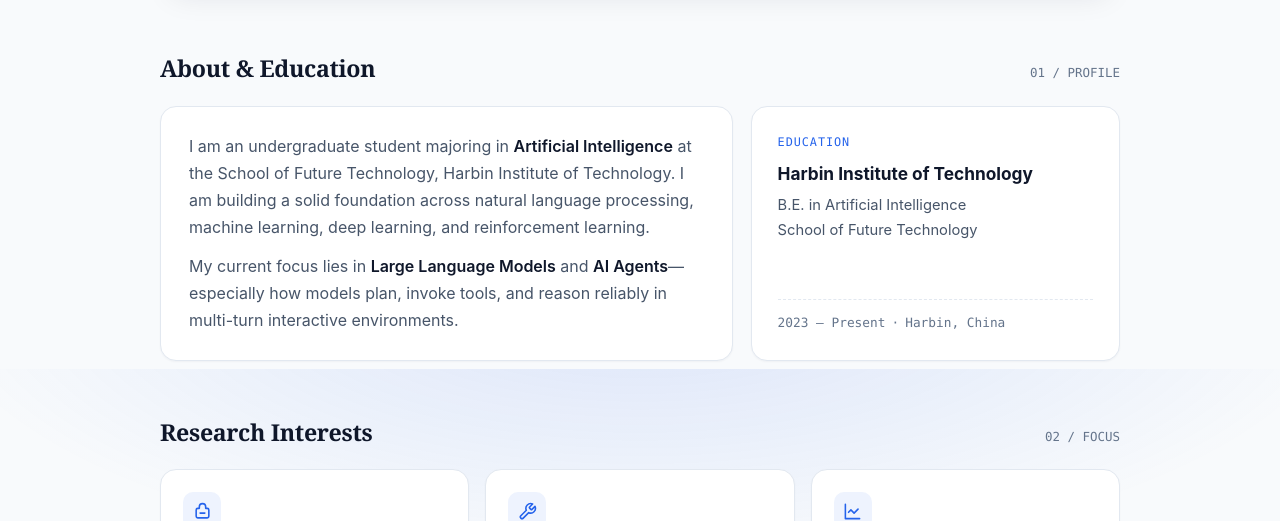
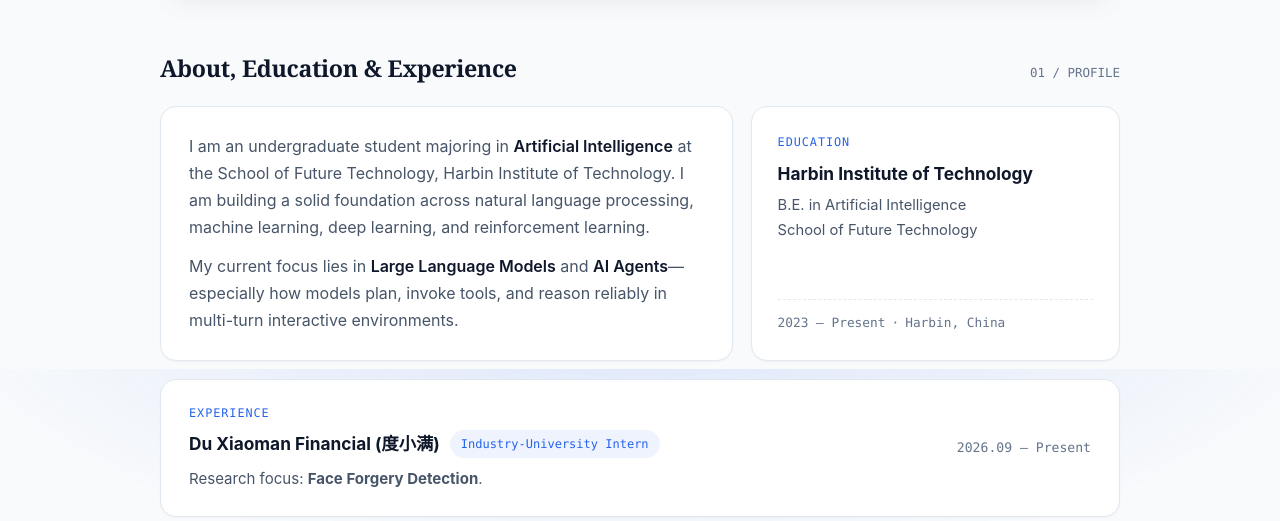
Before and after one commit to CryoLogicat/qunyaodu.github.io, a plain HTML site: page index.html in a window 1280 px wide. Shown: the part 431-952 px from the top of the page. Drawn offline with Linux system fonts and the light colour scheme.

Commit message:
Add Du Xiaoman internship experience

```diff
--- a/index.html
+++ b/index.html
@@ -528,6 +528,46 @@
       border-top: 1px dashed var(--line);
     }
 
+    .exp-card {
+      margin-top: 18px;
+      padding: 24px 28px;
+      display: flex;
+      align-items: center;
+      justify-content: space-between;
+      gap: 20px;
+    }
+
+    .exp-main {
+      min-width: 0;
+    }
+
+    .exp-header {
+      display: flex;
+      flex-wrap: wrap;
+      align-items: center;
+      gap: 10px;
+    }
+
+    .exp-company {
+      margin: 0;
+      font-size: 1.08rem;
+      font-weight: 650;
+      color: var(--text);
+    }
+
+    .exp-desc {
+      margin: 8px 0 0;
+      font-size: 0.94rem;
+      color: var(--muted);
+    }
+
+    .exp-time {
+      font-family: var(--font-mono);
+      font-size: 0.82rem;
+      color: var(--subtle);
+      white-space: nowrap;
+    }
+
     /* Research Interests Bento */
     .bento-3 {
       display: grid;
@@ -807,6 +847,13 @@
         padding: 22px;
       }
 
+      .exp-card {
+        flex-direction: column;
+        align-items: flex-start;
+        padding: 22px;
+        gap: 12px;
+      }
+
       footer {
         flex-direction: column;
         align-items: flex-start;
@@ -981,6 +1028,20 @@
           </div>
         </div>
       </div>
+
+      <div class="card exp-card">
+        <div class="exp-main">
+          <div class="edu-label" data-i18n="exp_label">Experience</div>
+          <div class="exp-header">
+            <h3 class="exp-company" data-i18n="exp_company">Du Xiaoman Financial (度小满)</h3>
+            <span class="pill accent" data-i18n="exp_badge">Industry-University Intern</span>
+          </div>
+          <p class="exp-desc" data-i18n="exp_desc">
+            Research focus: <strong>Face Forgery Detection</strong>.
+          </p>
+        </div>
+        <div class="exp-time" data-i18n="exp_time">2026.09 – Present</div>
+      </div>
     </section>
 
     <!-- Research Interests -->
@@ -1115,7 +1176,7 @@
           btn_blog: 'Read Blog',
           btn_email: 'Email',
           btn_copy: 'Copy Email',
-          sec_about_title: 'About &amp; Education',
+          sec_about_title: 'About, Education &amp; Experience',
           sec_about_kicker: '01 / PROFILE',
           about_p1: 'I am an undergraduate student majoring in <strong>Artificial Intelligence</strong> at the School of Future Technology, Harbin Institute of Technology. I am building a solid foundation across natural language processing, machine learning, deep learning, and reinforcement learning.',
           about_p2: 'My current focus lies in <strong>Large Language Models</strong> and <strong>AI Agents</strong>—especially how models plan, invoke tools, and reason reliably in multi-turn interactive environments.',
@@ -1123,6 +1184,11 @@
           edu_school: 'Harbin Institute of Technology',
           edu_degree: 'B.E. in Artificial Intelligence<br />School of Future Technology',
           edu_time: '2023 – Present',
+          exp_label: 'Experience',
+          exp_company: 'Du Xiaoman Financial (度小满)',
+          exp_badge: 'Industry-University Intern',
+          exp_desc: 'Research focus: <strong>Face Forgery Detection</strong>.',
+          exp_time: '2026.09 – Present',
           sec_interests_title: 'Research Interests',
           sec_interests_kicker: '02 / FOCUS',
           int_1_title: 'LLMs &amp; NLP',
@@ -1165,7 +1231,7 @@
           btn_blog: '阅读博客',
           btn_email: '发送邮件',
           btn_copy: '复制邮箱',
-          sec_about_title: '关于与教育经历',
+          sec_about_title: '简介、教育与经历',
           sec_about_kicker: '01 / 个人简介',
           about_p1: '我是哈尔滨工业大学未来技术学院<strong>人工智能</strong>专业的一名本科生，目前正在系统夯实自然语言处理、机器学习、深度学习与强化学习等基础理论与工程实践。',
           about_p2: '我当前的研究兴趣集中在<strong>大语言模型（LLM）</strong>与 <strong>AI 智能体（AI Agents）</strong>，重点关注模型如何在多轮交互环境中进行规划、调用工具并稳定完成复杂任务。',
@@ -1173,6 +1239,11 @@
           edu_school: '哈尔滨工业大学',
           edu_degree: '人工智能专业 · 工学学士（在读）<br />未来技术学院',
           edu_time: '2023 – 至今',
+          exp_label: '实习经历',
+          exp_company: '度小满',
+          exp_badge: '校企合作实习',
+          exp_desc: '研究内容：<strong>人脸伪造检测</strong>。',
+          exp_time: '2026.09 – 至今',
           sec_interests_title: '研究兴趣',
           sec_interests_kicker: '02 / 研究方向',
           int_1_title: '大语言模型与 NLP',
```
